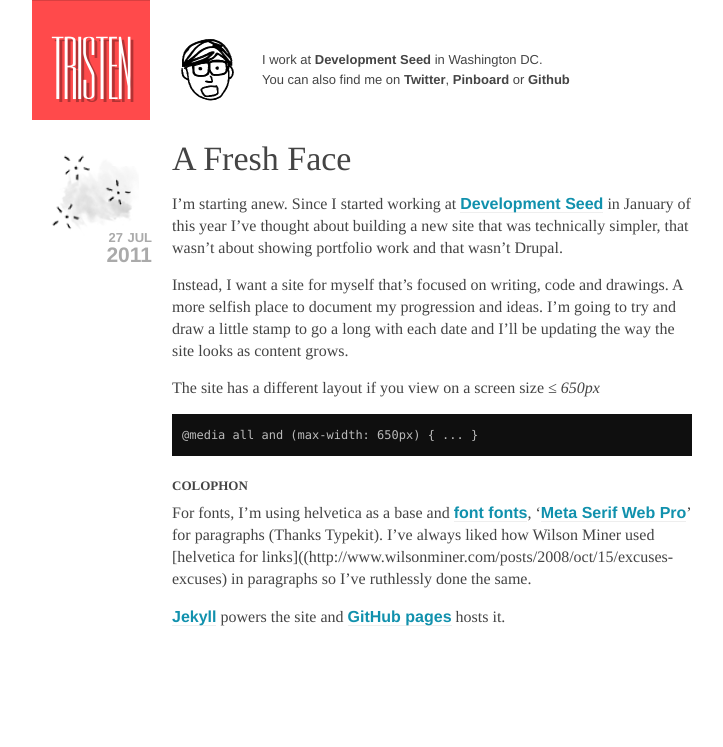
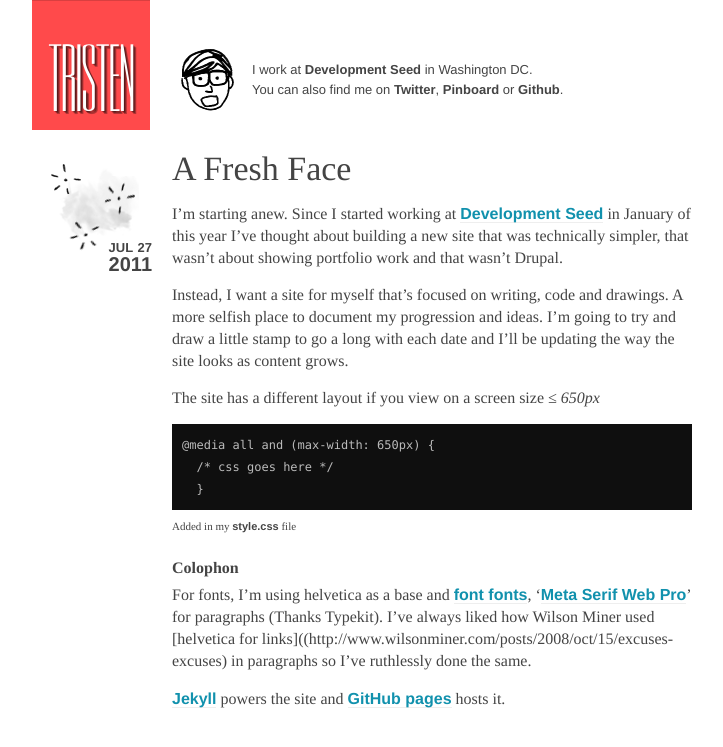
Before and after one commit to tristen/tristen.github.com, a Jekyll site: the page built from _posts/2011-07-27-fresh-face.markdown, in a window 1280 px wide. Shown: the top 747 px of the page, without its empty margins (128-851 px from the left). Built offline with Jekyll 4.4.1, drawn with Linux system fonts in a browser that asks for light colours; Markdown is read by kramdown in place of the engine named in the settings.

Commit message:
Adjustments

```diff
--- a/_includes/listed-post.html
+++ b/_includes/listed-post.html
@@ -1,8 +1,8 @@
 <div class='post post-{{ post.date | date: "%Y-%m-%d" }}'>
   <h2 class='title'><a href='{{ post.url }}'>{{ post.title }}</a></h2>
   <div class='date' datetime="{{ page.date | date: '%Y-%m-%d' }}">
+    <span class='month'>{{ post.date | date: '%b' }}</span>
     <span class='day'>{{ post.date | date: '%d' }}</span>
-    <span class='month'>{{ post.date | date: '%b' }}</span>
     <span class='year'>{{ post.date | date: '%Y' }}</span>
   </div>
   <div class='body'>{{ post.content }}</div>
--- a/_layouts/default.html
+++ b/_layouts/default.html
@@ -21,12 +21,13 @@
   </div>
   <div class='limiter clearfix'>
     <div class='about clearfix'>
-      <span class='avatar'></span><p>I work at <a href='http://developmentseed.org'>Development Seed</a> in Washington DC. <br /> You can also find me on<a href='http://twitter.com/#!/fallsemo' class='twitter'> Twitter</a>,<a href='http://pinboard.in/u:tristen' class='pinboard'> Pinboard</a> or<a href='http://github.com/tristen' class='github'> Github</a></p>
+      <span class='avatar'></span><p>I work at <a href='http://developmentseed.org'>Development Seed</a> in Washington DC. <br /> You can also find me on<a href='http://twitter.com/#!/fallsemo' class='twitter'> Twitter</a>,<a href='http://pinboard.in/u:tristen' class='pinboard'> Pinboard</a> or<a href='http://github.com/tristen' class='github'> Github</a>.</p>
     </div>
     <div id='main'>
       {{ content }}
     </div>
   </div>
+  <script src='/scripts/script.min.js'></script>
   <script>
     var _gaq = _gaq || [];
     _gaq.push(['_setAccount', 'UA-24600152-1']);
--- a/_layouts/post.html
+++ b/_layouts/post.html
@@ -4,8 +4,8 @@ layout: default
 <div class='post single post-{{ page.date | date: "%Y-%m-%d" }}'>
   <h2 class='title'>{{ page.title }}</h2>
   <div class='date' datetime="{{ page.date | date: '%Y-%m-%d' }}">
+    <span class="month">{{ page.date | date: '%b' }}</span>
     <span class="day">{{ page.date | date: '%d' }}</span>
-    <span class="month">{{ page.date | date: '%b' }}</span>
     <span class="year">{{ page.date | date: '%Y' }}</span>
   </div>
   <div class='body'>{{ content }}</div>
--- a/_posts/2011-07-27-fresh-face.markdown
+++ b/_posts/2011-07-27-fresh-face.markdown
@@ -11,8 +11,11 @@ Instead, I want a site for myself that's focused on writing, code and drawings.
 
 The site has a different layout if you view on a screen size _≤ 650px_
 
-    @media all and (max-width: 650px) { ... }
+    @media all and (max-width: 650px) {
+      /* css goes here */
+      }
 
+<small>Added in my [style.css](/css/style.css) file</small>
 ######Colophon
 
 For fonts, I'm using helvetica as a base and [font fonts](https://www.fontfont.com), '[Meta Serif Web Pro](http://typekit.com/fonts/ff-meta-serif-web-pro)' for paragraphs (Thanks Typekit). I've always liked how Wilson Miner used [helvetica for links]((http://www.wilsonminer.com/posts/2008/oct/15/excuses-excuses) in paragraphs so I've ruthlessly done the same.
--- a/css/style.css
+++ b/css/style.css
@@ -34,8 +34,8 @@ h1 { font-size: 26px; line-height: 30px; margin: 15px 0 5px; }
 h2 { font-size: 22px; line-height: 26px; margin: 0 0 15px; }
 h3 { font-size: 24px; line-height: 28px; margin: 10px 0; }
 h4 { font-size: 22px; line-height: 24px; margin: 10px 0; }
-h5 { font-size: 16px; line-height: 18px; margin: 10px 0; }
-h6 { font-size: 13px; line-height: 20px; margin: 0 0 5px; text-transform: uppercase; }
+h5 { font-size: 18px; line-height: 18px; margin: 10px 0; }
+h6 { font-size: 16px; line-height: 20px; margin: 0 0 5px; }
 
 .post h6 { margin: 20px 0 5px; }
 
@@ -73,7 +73,19 @@ pre code > span::-moz-selection,
 pre code > span::selection {
   background: #ff9bf0;
   }
-
+p small {
+  margin: -10px 0 0;
+  display: block;
+  }
+.post p small a,
+small {
+  font-size: 11px;
+  }
+.post p small a {
+  font-weight: bold;
+  color: #444;
+  border-bottom: none;
+  }
 /*-----------------------------------
   Layout
 -------------------------------------*/
@@ -126,20 +138,24 @@ h1.title {
   margin-top: -10px;
   }
 h1.title a {
-  font-size: 70px;
+  font-size: 75px;
   height: 60px;
-  padding-top: 60px;
+  padding-top: 70px;
   display: block;
   font-family: RothmanPlain;
   color: #fff;
-  text-shadow: 3px 3px 0px rgba(0, 0, 0, 0.3);
+  text-shadow: 1px 1px 0px rgba(0, 0, 0, 0.3),
+  2px 2px 0px rgba(0, 0, 0, 0.3),
+  3px 3px 0px rgba(0, 0, 0, 0.3);
   -moz-transition: text-shadow 0.3s ease-out;
   -o-transition: text-shadow 0.3s ease-out;
   -webkit-transition: text-shadow 0.3s ease-out;
   transition: text-shadow 0.3s ease-out;
   }
 h1.title a:hover {
-  text-shadow: -3px 3px 0px rgba(0, 0, 0, 0.3);
+  text-shadow: -1px 1px 0px rgba(0, 0, 0, 0.3),
+  -2px 2px 0px rgba(0, 0, 0, 0.3),
+  -3px 3px 0px rgba(0, 0, 0, 0.3);
   }
 .about {
   position: absolute;
@@ -153,7 +169,6 @@ h1.title a:hover {
   display: block;
   float: left;
   width: 400px;
-  margin-left: 10px;
   margin-top: 30px;
   }
 .about span.avatar {
@@ -193,7 +208,6 @@ h1.title a:hover {
 
 .date {
   text-align: right;
-  color: #aaa;
   }
 .date span {
   font-weight: 800;
@@ -206,7 +220,7 @@ h1.title a:hover {
   position: absolute;
   bottom: -17px;
   right: 0;
-  font-size: 21px;
+  font-size: 20px;
   }
 
 .post ul,
@@ -225,9 +239,12 @@ h1.title a:hover {
 /*-----------------------------------
   Single Post Styling
 -------------------------------------*/
-.post h2 a,
 .single h2 {
   font: normal 34px/37px ff-meta-serif-web-pro-1,ff-meta-serif-web-pro-2,Times, 'Times New Roman', serif;
+  }
+.post h2 a {
+  font: normal 28px/32px ff-meta-serif-web-pro-1,ff-meta-serif-web-pro-2,Times, 'Times New Roman', serif;
+  margin-bottom: 5px;
   }
 
 /*-----------------------------------
@@ -274,9 +291,10 @@ h1.title a:hover {
     font: 16px/22px ff-meta-serif-web-pro-1,ff-meta-serif-web-pro-2, Times, 'Times New Roman', serif;
     color: #777;
     width: 120px;
-    margin: -40px auto 0;
+    margin: -30px auto 0;
     text-align: center;
-    padding-bottom: 10px;
+    padding: 10px 0 0;
+    height: 100px;
   }
   .date span {
     font-size: 16px;
```
Also changed, not shown: images/poststamps/post-2011-07-17.png, images/sprite.svg, scripts/script.min.js (added).
